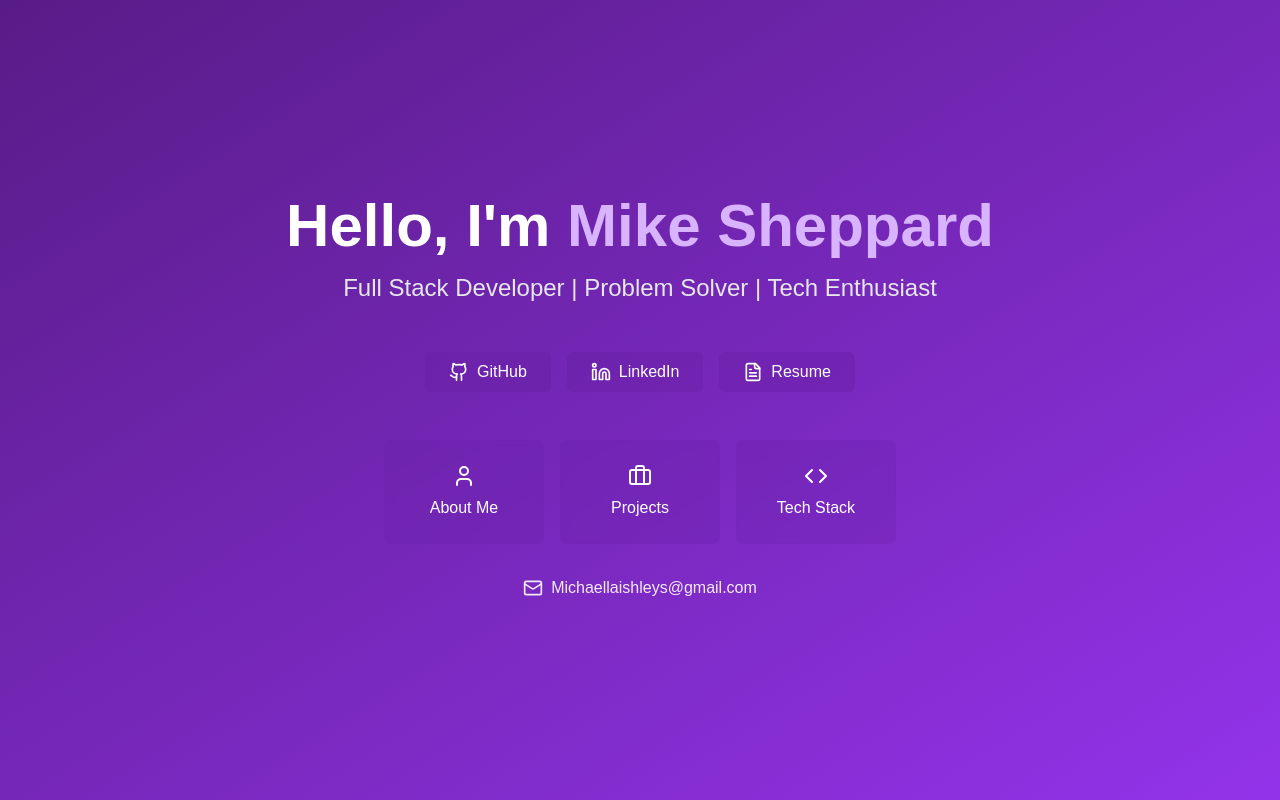
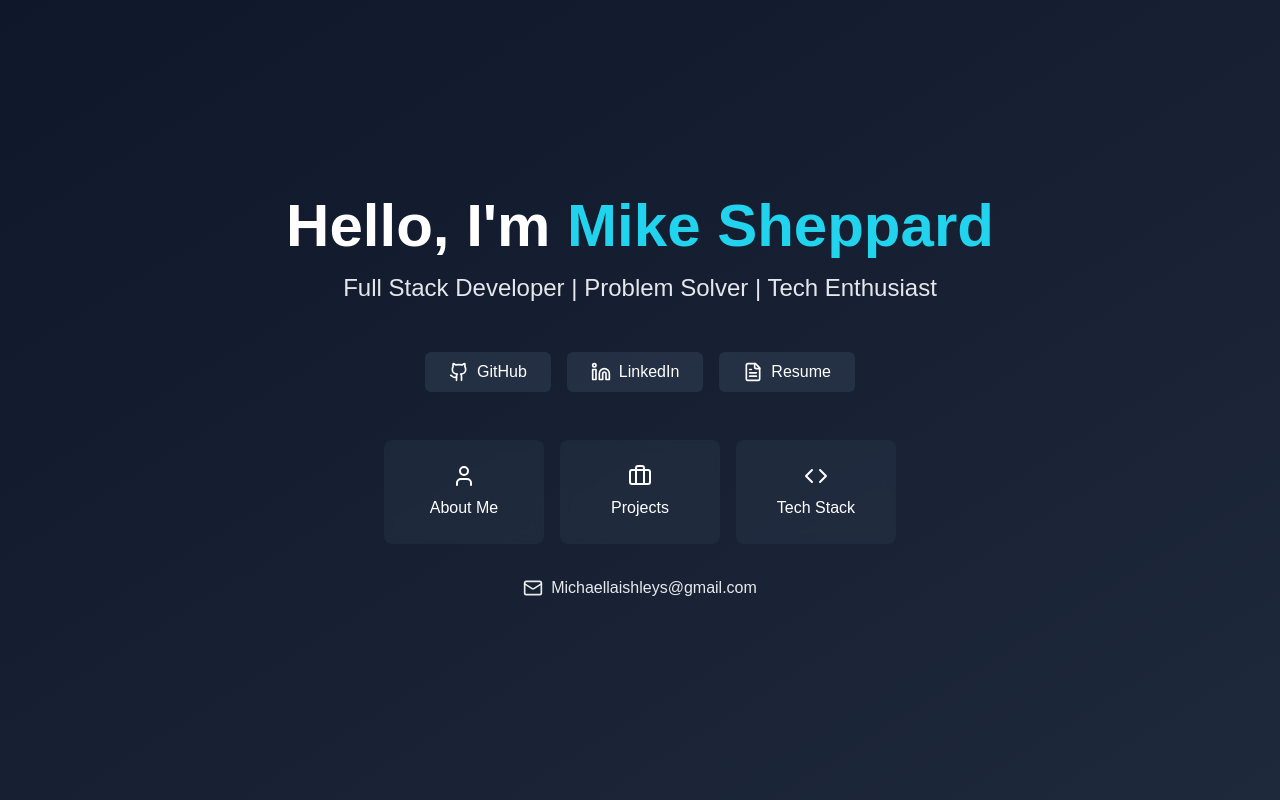
Before and after one commit to MikeLS95/Portfolio-NextJs, a Next.js app: page / in a window 1280 px wide. Built offline with nearby package versions, Linux system fonts and the light colour scheme.

Commit message:
Updated colour scheme for whole site

```diff
--- a/src/app/(dashboard)/aboutme/page.tsx
+++ b/src/app/(dashboard)/aboutme/page.tsx
@@ -3,7 +3,7 @@ import React from "react";
 const About = () => {
   return (
     <div className="max-w-6xl mx-auto px-6 py-16">
-      <h1 className="text-5xl font-extrabold text-center mb-12 text-purple-100">
+      <h1 className="text-5xl font-extrabold text-center mb-12 text-cyan-300">
         Michael (Mike) Sheppard
       </h1>
       <div className="border border-gray-800 rounded-lg p-8 backdrop-blur-sm bg-gray-900/20 mb-12 flex flex-col items-center">
@@ -27,7 +27,7 @@ const About = () => {
       </div>
       <div className="grid grid-cols-1 md:grid-cols-2 gap-8">
         <div className="border border-gray-800 rounded-lg p-8 backdrop-blur-sm bg-gray-900/20 flex flex-col items-center">
-          <h2 className="text-3xl font-bold text-purple-100 mb-6 text-center">
+          <h2 className="text-3xl font-bold text-cyan-300 mb-6 text-center">
             Why Am I a Fit for Your Company?
           </h2>
           <p className="text-lg leading-relaxed mb-6 text-center text-gray-300">
@@ -46,7 +46,7 @@ const About = () => {
         </div>
 
         <div className="border border-gray-800 rounded-lg p-8 backdrop-blur-sm bg-gray-900/20 flex flex-col items-center">
-          <h2 className="text-3xl font-bold text-purple-100 mb-6 text-center">
+          <h2 className="text-3xl font-bold text-cyan-300 mb-6 text-center">
             My Personal Life
           </h2>
           <p className="text-lg leading-relaxed mb-6 text-center text-gray-300">
--- a/src/app/(dashboard)/layout.tsx
+++ b/src/app/(dashboard)/layout.tsx
@@ -9,7 +9,7 @@ export default function PageLayout({
 }) {
   return (
     <>
-      <div className="min-h-screen bg-gradient-to-br from-purple-900 to-purple-600">
+      <div className="min-h-screen bg-gradient-to-br from-slate-900 to-slate-800">
         <NavBar />
         <main className="pt-16 p-4">{children}</main>
       </div>
--- a/src/app/(dashboard)/tech/page.tsx
+++ b/src/app/(dashboard)/tech/page.tsx
@@ -34,7 +34,7 @@ type TechSectionProps = {
 
 const TechSection: React.FC<TechSectionProps> = ({ title, technologies }) => (
   <div className="border border-gray-800 rounded-lg p-8 backdrop-blur-sm bg-gray-900/20">
-    <h2 className="text-2xl font-bold text-purple-100 mb-6 text-center">
+    <h2 className="text-2xl font-bold text-cyan-300 mb-6 text-center">
       {title}
     </h2>
     <ul className="space-y-3 text-lg leading-relaxed">
@@ -130,7 +130,7 @@ const TechStack: React.FC = () => {
 
   return (
     <div className="max-w-6xl mx-auto px-6 py-16">
-      <h1 className="text-5xl font-extrabold text-center mb-12 text-purple-100">
+      <h1 className="text-5xl font-extrabold text-center mb-12 text-cyan-300">
         Technology Stack
       </h1>
       <div className="border border-gray-800 rounded-lg p-8 backdrop-blur-sm bg-gray-900/20 mb-8">
@@ -143,7 +143,7 @@ const TechStack: React.FC = () => {
           Icons by{" "}
           <Link
             href="https://icons8.com/"
-            className="text-purple-300 hover:text-purple-200 transition-colors inline-flex items-center"
+            className="text-cyan-400 hover:text-cyan-200 transition-colors inline-flex items-center"
             target="_blank"
             rel="noopener noreferrer"
           >
@@ -152,7 +152,7 @@ const TechStack: React.FC = () => {
           {" and "}
           <Link
             href="https://www.flaticon.com/free-icons/favicon"
-            className="text-purple-300 hover:text-purple-200 transition-colors inline-flex items-center"
+            className="text-cyan-400 hover:text-cyan-200 transition-colors inline-flex items-center"
             target="_blank"
             rel="noopener noreferrer"
           >
--- a/src/app/_components/navbar/navbar.tsx
+++ b/src/app/_components/navbar/navbar.tsx
@@ -22,7 +22,7 @@ const NavBar = () => {
           <div className="flex items-center">
             <Link
               href="/"
-              className="text-xl font-bold text-purple-100 hover:text-purple-200 transition-colors"
+              className="text-xl font-bold text-cyan-300 hover:text-cyan-200 transition-colors"
             >
               Mike Sheppard - Portfolio
             </Link>
@@ -34,7 +34,7 @@ const NavBar = () => {
               <Link
                 key={item.name}
                 href={item.href}
-                className="text-gray-300 hover:text-purple-300 px-3 py-2 text-sm font-medium transition-colors rounded-md hover:bg-gray-800/50"
+                className="text-gray-300 hover:text-cyan-400 px-3 py-2 text-sm font-medium transition-colors rounded-md hover:bg-gray-800/50"
               >
                 {item.name}
               </Link>
@@ -45,7 +45,7 @@ const NavBar = () => {
           <div className="md:hidden flex items-center">
             <button
               onClick={() => setIsOpen(!isOpen)}
-              className="inline-flex items-center justify-center p-2 rounded-md text-gray-300 hover:text-purple-300 hover:bg-gray-800/50 focus:outline-none transition-colors"
+              className="inline-flex items-center justify-center p-2 rounded-md text-gray-300 hover:text-cyan-400 hover:bg-gray-800/50 focus:outline-none transition-colors"
             >
               {isOpen ? <X size={24} /> : <Menu size={24} />}
             </button>
@@ -61,7 +61,7 @@ const NavBar = () => {
               <Link
                 key={item.name}
                 href={item.href}
-                className="text-gray-300 hover:text-purple-300 block px-3 py-2 text-base font-medium rounded-md hover:bg-gray-800/50 transition-colors"
+                className="text-gray-300 hover:text-cyan-400 block px-3 py-2 text-base font-medium rounded-md hover:bg-gray-800/50 transition-colors"
                 onClick={() => setIsOpen(false)}
               >
                 {item.name}
--- a/src/app/page.tsx
+++ b/src/app/page.tsx
@@ -12,12 +12,12 @@ import {
 
 const Home = () => {
   return (
-    <div className="min-h-screen bg-gradient-to-br from-purple-900 to-purple-600 p-4 flex flex-col items-center justify-center">
+    <div className="min-h-screen bg-gradient-to-br from-slate-900 to-slate-800 p-4 flex flex-col items-center justify-center">
       <div className="w-full max-w-4x1">
         <div className="text-center mb-12">
           <h1 className="text-5xl md:text-6xl font-bold mb-4">
             <span className="text-white">Hello, I'm </span>
-            <span className="text-purple-300">Mike Sheppard</span>
+            <span className="text-cyan-400">Mike Sheppard</span>
           </h1>
           <p className="text-gray-200 text-xl md:text-2xl">
             Full Stack Developer | Problem Solver | Tech Enthusiast
@@ -28,7 +28,7 @@ const Home = () => {
             href="https://github.com/MikeLS95"
             target="_blank"
             rel="noopener noreferrer"
-            className="flex items-center gap-2 px-6 py-2 rounded-md bg-purple-800/50 text-white hover:bg-purple-700/50 transition-colors"
+            className="flex items-center gap-2 px-6 py-2 rounded-md bg-slate-700/50 text-white hover:bg-slate-600/50 transition-colors"
           >
             <Github className="w-5 h-5" />
             <span>GitHub</span>
@@ -37,7 +37,7 @@ const Home = () => {
             href="https://www.linkedin.com/in/mike-sheppard-770790165/"
             target="_blank"
             rel="noopener noreferrer"
-            className="flex items-center gap-2 px-6 py-2 rounded-md bg-purple-800/50 text-white hover:bg-purple-700/50 transition-colors"
+            className="flex items-center gap-2 px-6 py-2 rounded-md bg-slate-700/50 text-white hover:bg-slate-600/50 transition-colors"
           >
             <Linkedin className="w-5 h-5" />
             <span>LinkedIn</span>
@@ -46,7 +46,7 @@ const Home = () => {
             href="/resume.pdf"
             target="_blank"
             rel="noopener noreferrer"
-            className="flex items-center gap-2 px-6 py-2 rounded-md bg-purple-800/50 text-white hover:bg-purple-700/50 transition-colors"
+            className="flex items-center gap-2 px-6 py-2 rounded-md bg-slate-700/50 text-white hover:bg-slate-600/50 transition-colors"
           >
             <FileText className="w-5 h-5" />
             <span>Resume</span>
@@ -55,21 +55,21 @@ const Home = () => {
         <div className="grid grid-cols-3 gap-4 max-w-lg mx-auto mb-8">
           <Link
             href="/aboutme"
-            className="p-6 rounded-lg bg-purple-800/30 backdrop-blur-sm hover:bg-purple-700/40 transition-colors flex flex-col items-center gap-2 text-white"
+            className="p-6 rounded-lg bg-slate-700/30 backdrop-blur-sm hover:bg-slate-600/40 transition-colors flex flex-col items-center gap-2 text-white"
           >
             <User className="w-6 h-6" />
             <span>About Me</span>
           </Link>
           <Link
             href="/projects"
-            className="p-6 rounded-lg bg-purple-800/30 backdrop-blur-sm hover:bg-purple-700/40 transition-colors flex flex-col items-center gap-2 text-white"
+            className="p-6 rounded-lg bg-slate-700/30 backdrop-blur-sm hover:bg-slate-600/40 transition-colors flex flex-col items-center gap-2 text-white"
           >
             <Briefcase className="w-6 h-6" />
             <span>Projects</span>
           </Link>
           <Link
             href="/tech"
-            className="p-6 rounded-lg bg-purple-800/30 backdrop-blur-sm hover:bg-purple-700/40 transition-colors flex flex-col items-center gap-2 text-white"
+            className="p-6 rounded-lg bg-slate-700/30 backdrop-blur-sm hover:bg-slate-600/40 transition-colors flex flex-col items-center gap-2 text-white"
           >
             <Code className="w-6 h-6" />
             <span>Tech Stack</span>
```
Also changed, not shown: src/app/(dashboard)/projects/page.tsx (+8 -8 lines), public/projects/NextPortfolio.JPG.
